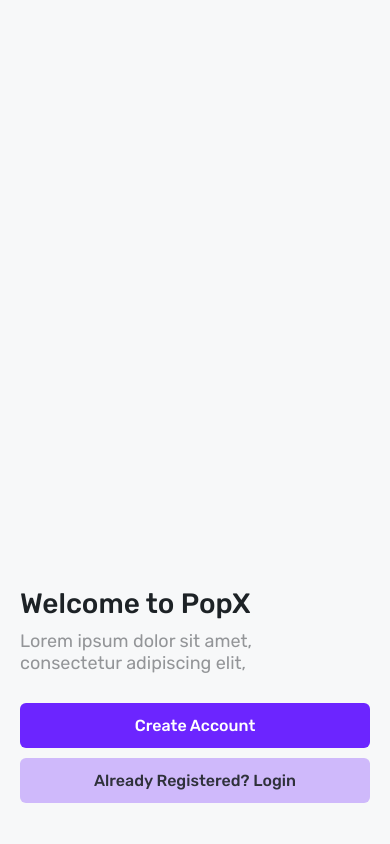
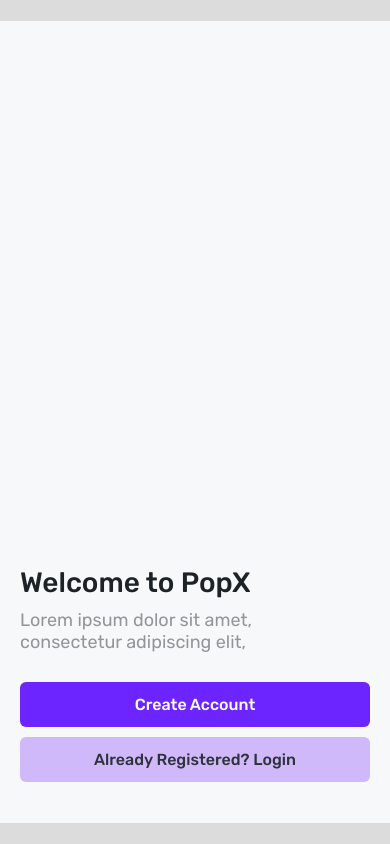
Before and after one commit to PrateekMalviya1/Assignment_LoginPage, a React (Vite) app: page / in a window 390 px wide. Built offline with nearby package versions, Linux system fonts and the light colour scheme.

Commit message:
Last commit _

```diff
--- a/src/index.css
+++ b/src/index.css
@@ -51,9 +51,12 @@ a {
 }
 
 @media only screen and (max-width:575px) {
+    .Page-Div {
+        height: 95vh;
+    }
 
     .Main-Div {
-        height: 100vh;
+        height: 95vh;
     }
 
 }
```
